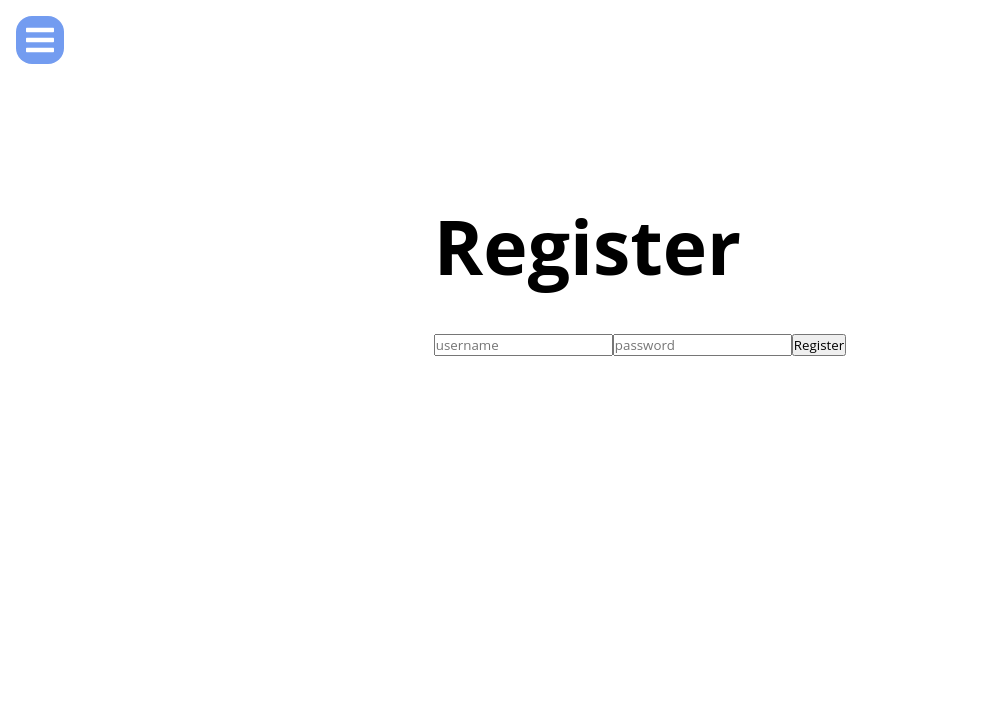
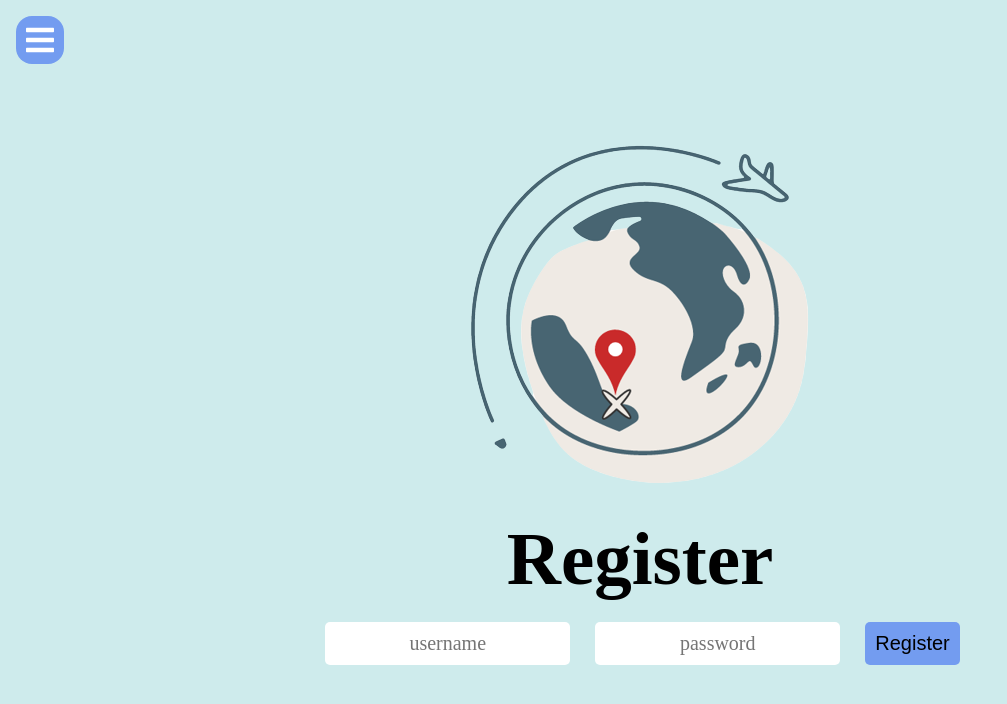
Before and after one commit to Capstone-MEJA/memorymarker, a React app: page /register in a window 1280 px wide. Shown: the top 704 px of the page, without its empty margins (0-1007 px from the left). Built offline with nearby package versions, Linux system fonts and the light colour scheme.

Commit message:
styled register

```diff
--- a/src/features/auth/Login.tsx
+++ b/src/features/auth/Login.tsx
@@ -94,6 +94,7 @@ const Input = styled.input`
   border-radius: 5px;
   font-size: 20px;
   margin: 20px 10px 20px 15px;
+  border: none;
   &::placeholder {
     font-size: 20px;
   }
--- a/src/features/auth/Register.tsx
+++ b/src/features/auth/Register.tsx
@@ -32,9 +32,14 @@ const Register = () => {
 
   return (
     <RegisterWrapper>
+      <Logo>
+        <img src="logo.png" />
+      </Logo>
+
       <form onSubmit={handleSubmit}>
-        <h2>Register</h2>
-        <input
+        <FormTitle>Register</FormTitle>
+        <RegisterCredsWrapper>
+          <Input
             type="text"
             placeholder="username"
             onChange={(e: ChangeEvent<HTMLInputElement>) =>
@@ -42,7 +47,7 @@ const Register = () => {
             }
           />
 
-        <input
+          <Input
             type="password"
             placeholder="password"
             onChange={(e: ChangeEvent<HTMLInputElement>) =>
@@ -50,9 +55,10 @@ const Register = () => {
             }
           />
 
-        <button>
+          <Button>
             {auth.registerStatus === "pending" ? "Submitting..." : "Register"}
-        </button>
+          </Button>
+        </RegisterCredsWrapper>
         {auth.registerStatus === "rejected"
           ? // <p>{[...auth.registerError]}</p>
             auth.registerError.map((error, i) => {
@@ -68,8 +74,51 @@ export default Register;
 
 const RegisterWrapper = styled.div`
   display: flex;
+  flex-direction: column;
   align-items: center;
   justify-content: center;
   font-size: 50px;
-  height: 70vh;
+  height: 100vh;
+  background-color: #ceebec;
 `;
+
+const Logo = styled.image`
+  display: flex;
+  align-items: center;
+  justify-content: center;
+  height: 50%;
+`;
+
+const FormTitle = styled.h2`
+  display: flex;
+  justify-content: center;
+  font-family: "Playfair Display", serif;
+`;
+const Input = styled.input`
+  font-family: "Cormorant Garamond", serif;
+  text-align: center;
+  border-radius: 5px;
+  font-size: 20px;
+  margin: 20px 10px 20px 15px;
+  border: none;
+  &::placeholder {
+    font-size: 20px;
+  }
+`;
+
+const Button = styled.button`
+  background-color: #739cf0;
+  font-family: "Montserrat", sans-serif;
+  font-size: 20px;
+  padding: 10px;
+  margin: 20px 10px 20px 15px;
+  border-radius: 5px;
+  border: none;
+`;
+
+const RegisterCredsWrapper = styled.section`
+  display: flex;
+  flex-direction: row;
+  justify-content: center;
+  width: 80vw;
+`;
```
Lines whose indentation alone changed are shown as unchanged.
